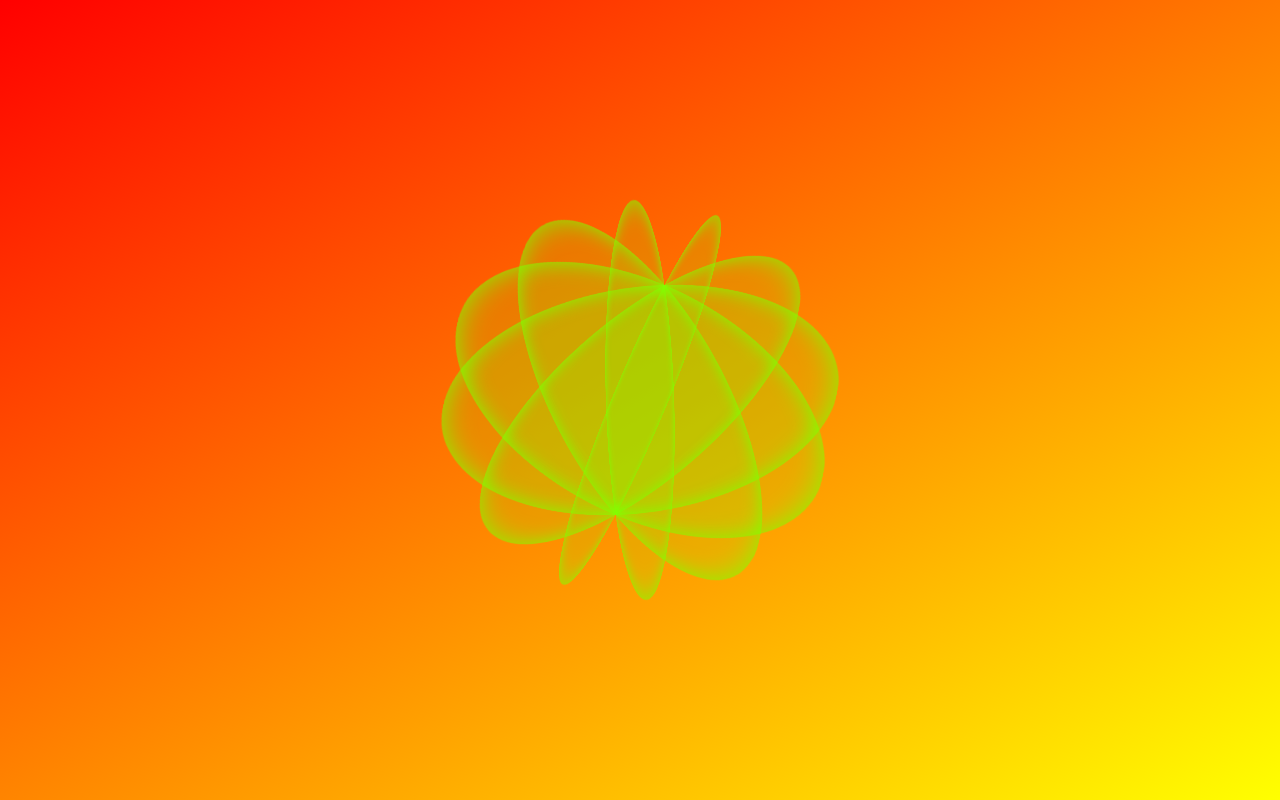
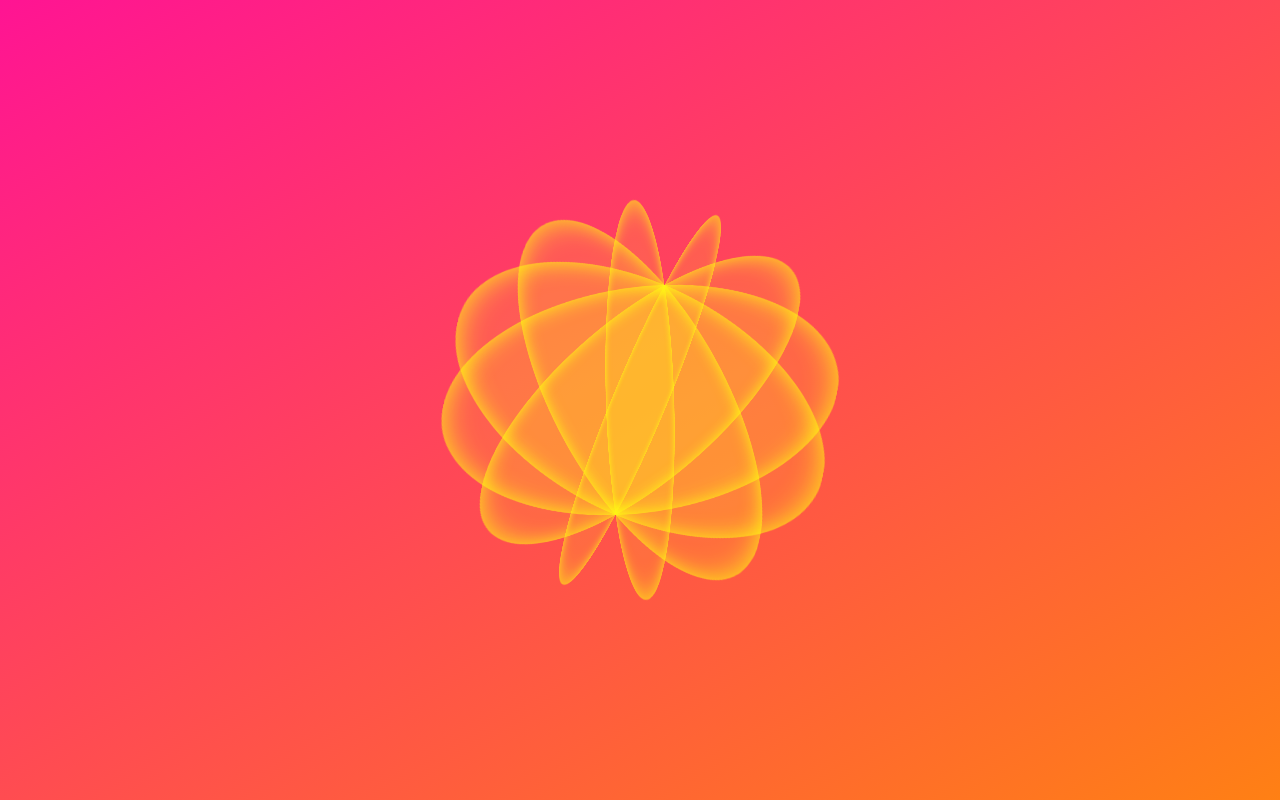
Before and after one commit to jmeade11/newsite, a website: page index.html in a window 1280 px wide. Drawn offline with nearby package versions, Linux system fonts and the light colour scheme; files that its build step writes are made by us from their sources.

Commit message:
"Updates README.md"

```diff
--- a/package.json
+++ b/package.json
@@ -22,6 +22,7 @@
     "url": "https://github.com/jmeade11/newsite/issues"
   },
   "homepage": "https://github.com/jmeade11/newsite#readme",
+  "browserslist":["> 0.5%", "last 2 versions", "Firefox ESR", "not dead"],
   "devDependencies": {
     "autoprefixer": "^9.4.3",
     "browser-sync": "^2.26.3",
--- a/src/sass/styles.scss
+++ b/src/sass/styles.scss
@@ -3,7 +3,7 @@
 	margin: 0;
 }
 
-$primary-color: red;
+$primary-color: deeppink;
 $secondary-color: adjust-hue($primary-color, 60);
 $complimentary-color: adjust-hue($primary-color, 90);
 $gradient: linear-gradient(150deg,$primary-color,$secondary-color);
```
Also changed, not shown: gulpfile.js (+14 -5 lines), README.md.
